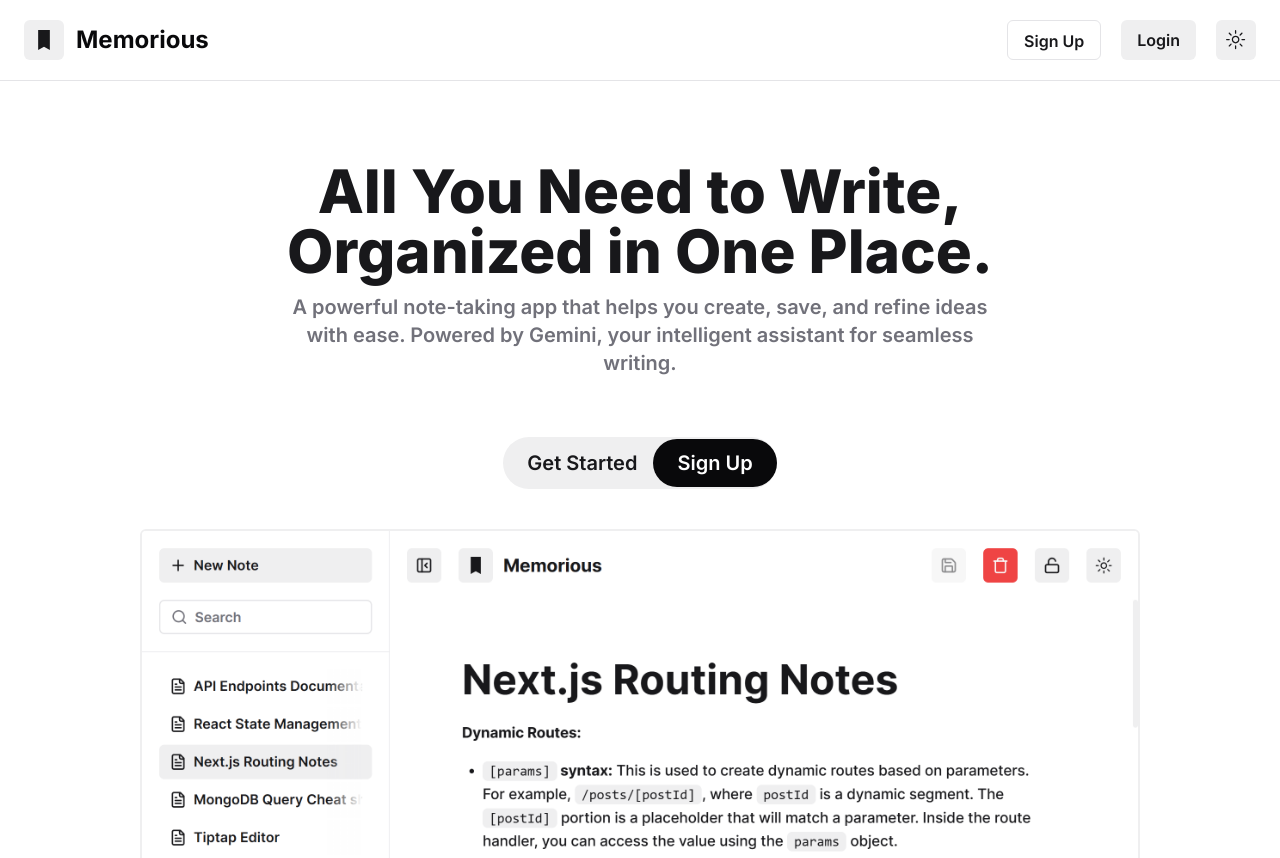
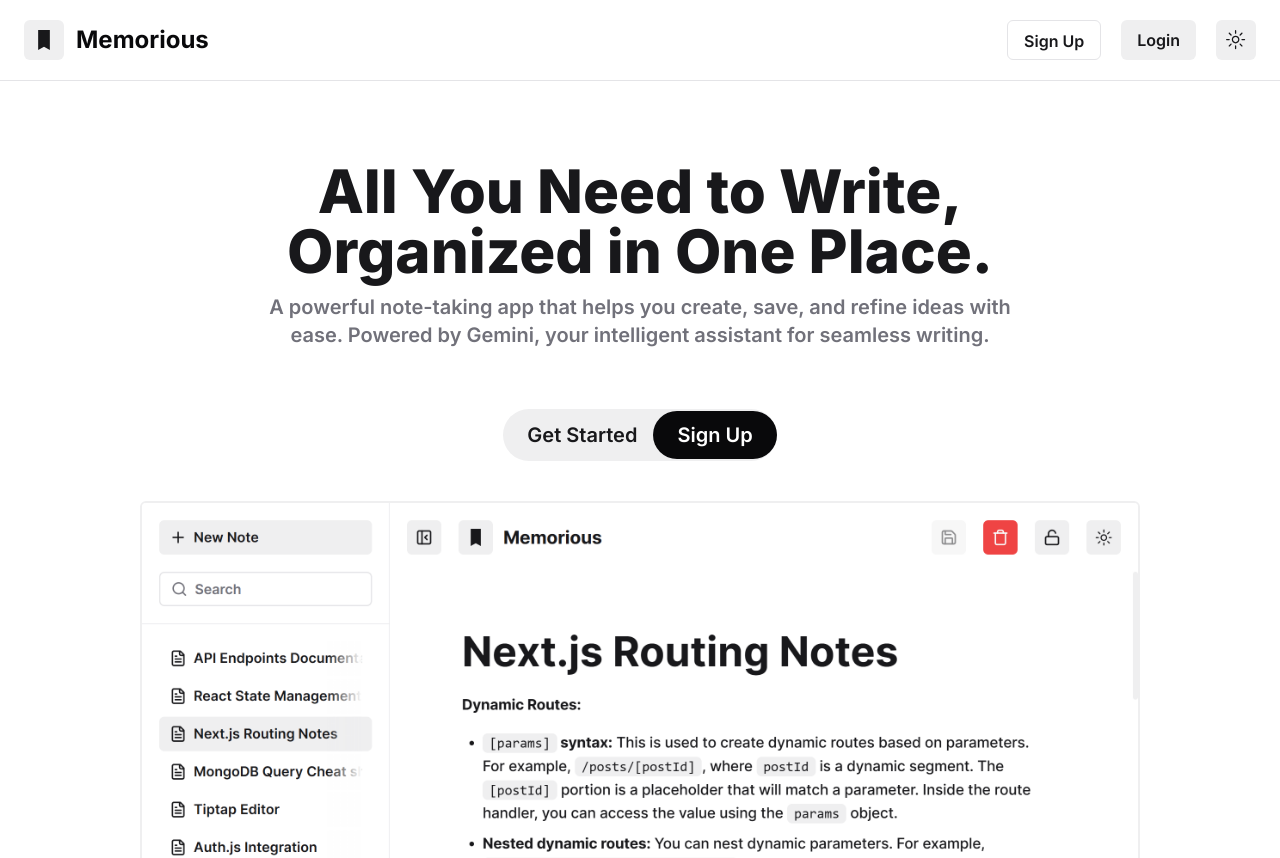
Before and after one commit to SwayamRabari/memorious, a Next.js app: page / in a window 1280 px wide. Shown: the top 858 px of the page. Built offline with nearby package versions, Linux system fonts and the light colour scheme; no server answers.

Commit message:
feat: Update padding in homepage layout for improved spacing and aesthetics

```diff
--- a/src/app/page.tsx
+++ b/src/app/page.tsx
@@ -17,7 +17,7 @@
   return (
     <main className="w-full flex flex-col justify-center m-0 p-0">
       <Navbar />
-      <div className="container max-w-[1200px] h-fit flex flex-col items-center p-10 md:p-20">
+      <div className="container max-w-[1200px] h-fit flex flex-col items-center py-10 md:py-20">
         <div className="mb-10">
           <div className="hero mb-3 md:mb-5 leading-tight text-[6.5vw] md:text-6xl font-extrabold w-full text-center">
             <div className="mb-2 md:mb-3">
```
